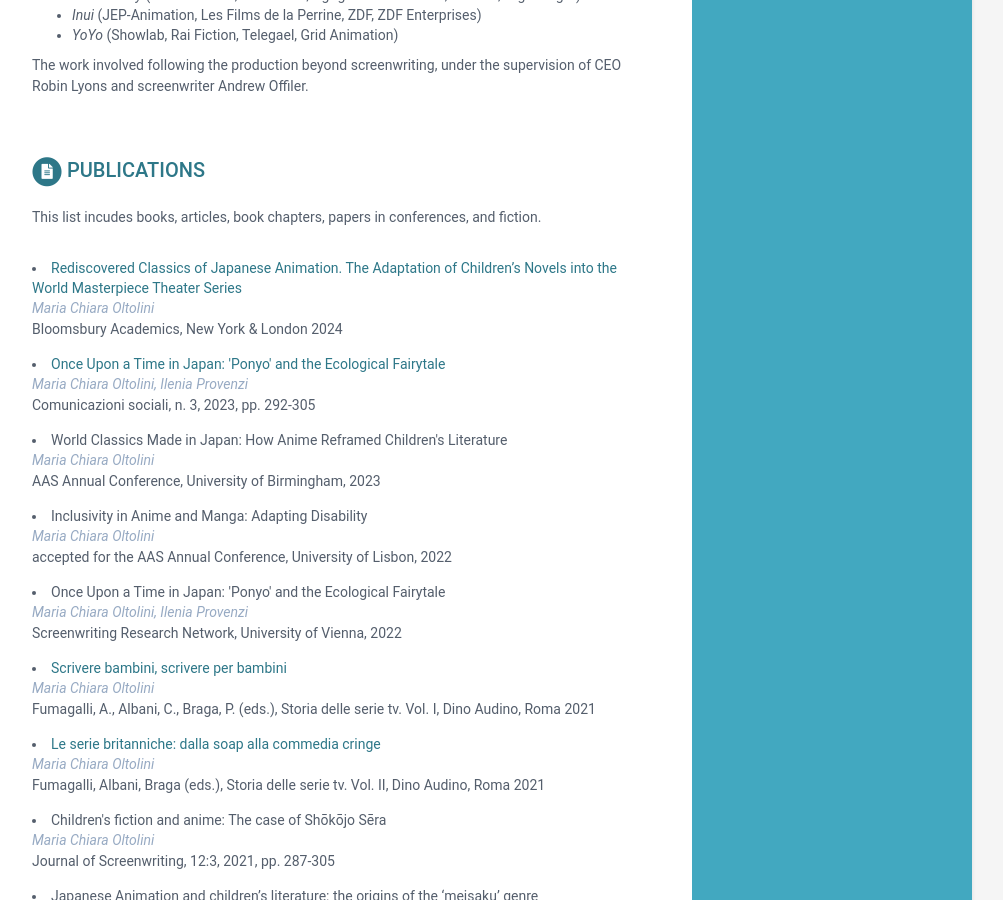
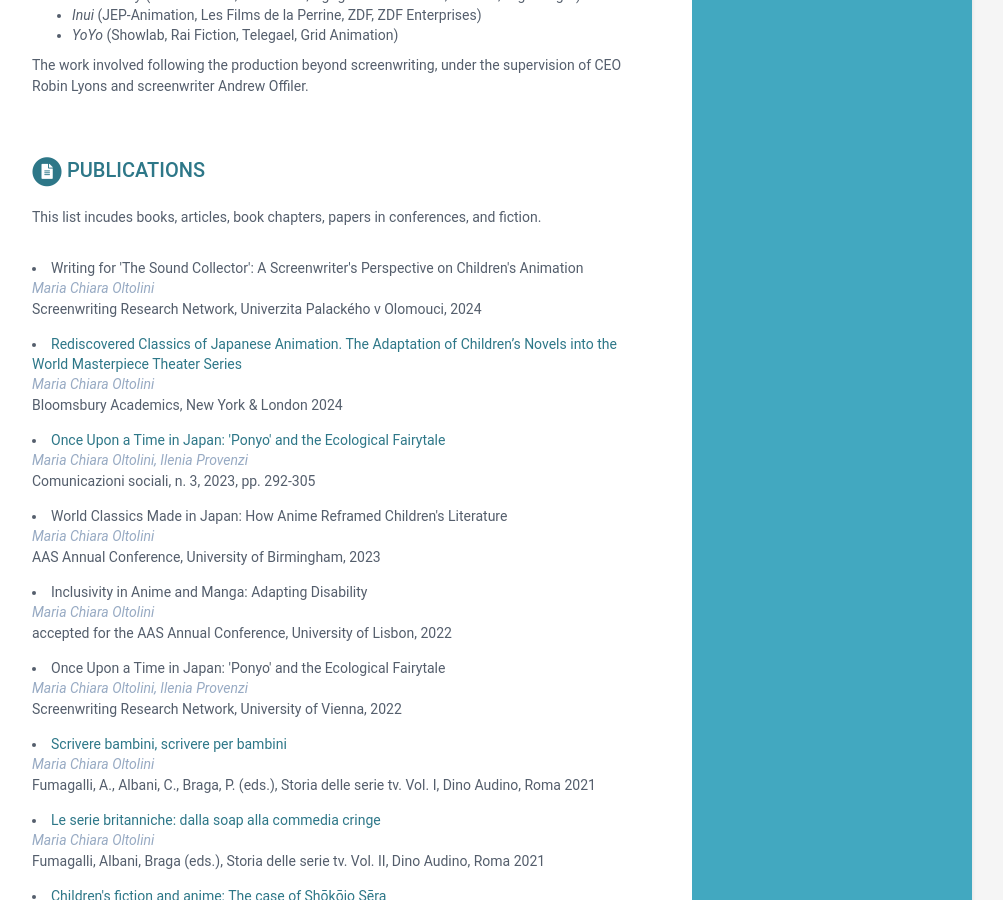
Before and after one commit to machioltolini/machioltolini.github.io, a Jekyll site: the page built from index.html, in a window 1280 px wide and 900 px high, scrolled down 2026 px. Shown: the whole window, without its empty margins (168-1171 px from the left). Built offline with Jekyll 4.4.1, drawn with Linux system fonts in a browser that asks for light colours.

Commit message:
Update data.yml

```diff
--- a/_data/data.yml
+++ b/_data/data.yml
@@ -181,6 +181,11 @@ publications:
       This list incudes books, articles, book chapters, papers in conferences, and fiction.
     papers:
 
+      - title: "Writing for 'The Sound Collector': A Screenwriter's Perspective on Children's Animation"
+        link:
+        authors: Maria Chiara Oltolini
+        conference: Screenwriting Research Network, Univerzita Palackého v Olomouci, 2024
+
       - title: "Rediscovered Classics of Japanese Animation. The Adaptation of Children’s Novels into the World Masterpiece Theater Series"
         link: https://www.bloomsbury.com/uk/rediscovered-classics-of-japanese-animation-9781501389900/
         authors: Maria Chiara Oltolini
@@ -217,7 +222,7 @@ publications:
         reference: "Fumagalli, Albani, Braga (eds.), Storia delle serie tv. Vol. II, Dino Audino, Roma 2021"
 
       - title: "Children's fiction and anime: The case of Shōkōjo Sēra"
-        link:
+        link: https://intellectdiscover.com/content/journals/10.1386/josc_00068_1
         authors: Maria Chiara Oltolini
         reference: "Journal of Screenwriting, 12:3, 2021, pp. 287-305"
 
```
